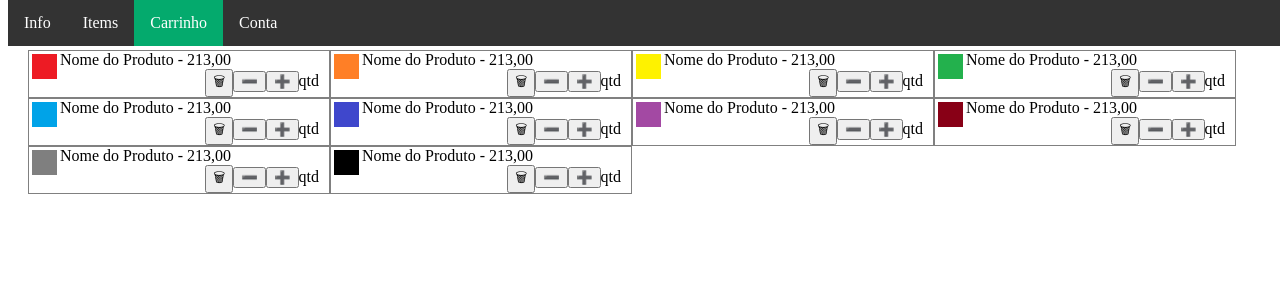
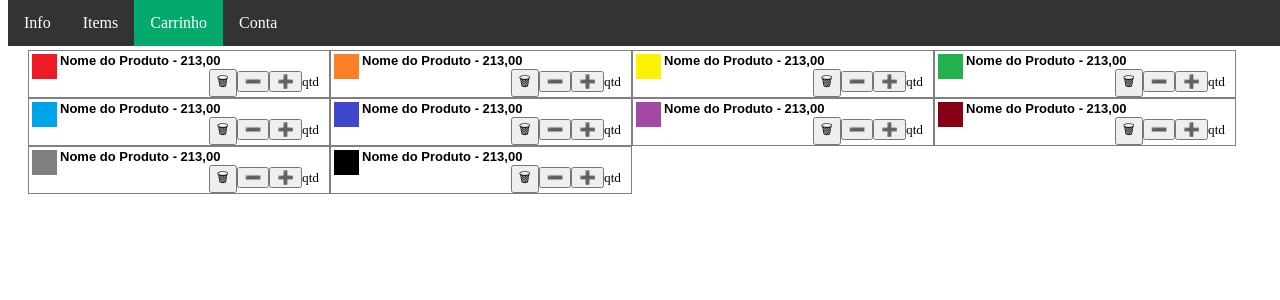
Before and after one commit to saintclair-lima/loja, an Angular app: page / in a window 1280 px wide. Both pictures are taken after a click on the link "Carrinho". Shown: the top 300 px of the page. Built offline with nearby package versions, Linux system fonts and the light colour scheme.

Commit message:
Ajustado o CSS do painel de carrinho. Adicionar dados dinâmicos.

```diff
--- a/src/app/itens/item-pequeno/item-pequeno.component.css
+++ b/src/app/itens/item-pequeno/item-pequeno.component.css
@@ -5,6 +5,10 @@ img {
 .alinhada_direita {
   padding-right:10px;
   text-align:right;
+}
+
+.fonte_pequena {
+  font-size: smaller;
 }
 .div_imagem{
     padding: 3px;
@@ -21,7 +25,7 @@ img {
     position: relative;
 }
 
-.nome_prod{
+.nome_prod, .preco_prod{
    font-family: Arial, Helvetica, sans-serif;
    font-weight: bold;
    font-size: small;
--- a/src/app/itens/item-pequeno/item-pequeno.component.html
+++ b/src/app/itens/item-pequeno/item-pequeno.component.html
@@ -1,16 +1,14 @@
 <section>
     <div class="div_container">
-        <div class="div_imagem"><img src="../../assets/i
-mgs/{{idImagem}}.jpg"/></div>
+        <div class="div_imagem"><img src="../../assets/imgs/{{idImagem}}.jpg"/></div>
         <div class="info">
-            <div class="div_titulo"><span class="nome_pr
-od">Nome do Produto - </span><span class="preco_prod">213,00</span></div>
+            <div class="div_titulo"><span class="nome_prod">Nome do Produto - </span><span class="preco_prod">213,00</span></div>
         </div>
         <div class="alinhada_direita">
-          <button>🗑 </button>
-          <button>&#10134;</button>
-          <button>&#10133;</button>
-          <span>qtd</span>
+          <button class="fonte_pequena">🗑 </button>
+          <button class="fonte_pequena">&#10134;</button>
+          <button class="fonte_pequena">&#10133;</button>
+          <span class="fonte_pequena">qtd</span>
         </div>
     </div>
 </section>
```
